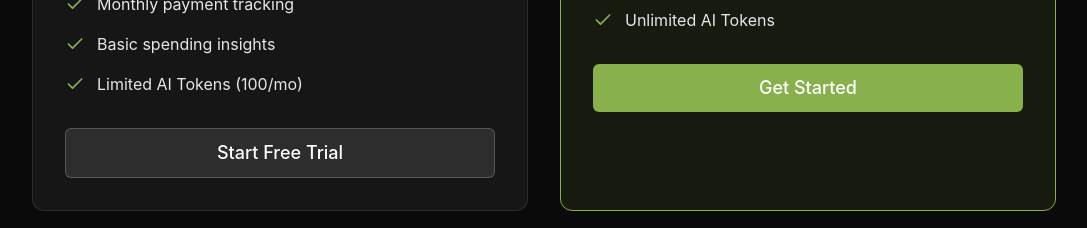
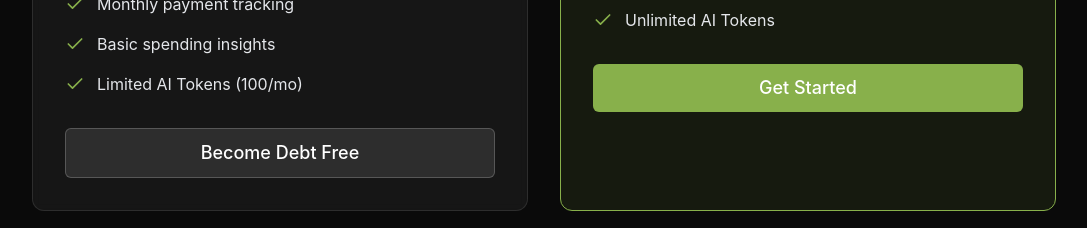
Before and after one commit to Raynergy-svg/project, a React (Vite) app: page / in a window 1280 px wide. Shown: the part 4000-4228 px from the top of the page, without its empty margins (96-1183 px from the left). Built offline with nearby package versions, Linux system fonts and the light colour scheme.

Commit message:
refactor: Update CTA text to emphasize debt freedom across components
- Change "Start Free Trial" to "Become Debt Free" in Pricing, Landing, and SignUp components
- Align button text to reinforce product's core value proposition

```diff
--- a/src/components/landing/Pricing.tsx
+++ b/src/components/landing/Pricing.tsx
@@ -106,7 +106,7 @@ export default function Pricing({ onGetStarted }: PricingProps) {
                   : 'bg-white/10 hover:bg-white/20 text-white border border-white/20'
               }`}
             >
-              {tier.id === 'basic' ? 'Start Free Trial' : 'Get Started'}
+              {tier.id === 'basic' ? 'Become Debt Free' : 'Get Started'}
             </Button>
           </motion.div>
         ))}
--- a/src/pages/Landing.tsx
+++ b/src/pages/Landing.tsx
@@ -94,7 +94,7 @@ const Pricing = lazy(() => {
                     onClick={() => onGetStarted('basic')}
                     className="w-full bg-gradient-to-r from-[#88B04B] to-[#6A9A2D] text-white py-3 rounded-lg"
                   >
-                    Start Free Trial
+                    Become Debt Free
                   </Button>
                 </motion.div>
                 <motion.div
--- a/src/pages/SignUp.tsx
+++ b/src/pages/SignUp.tsx
@@ -421,7 +421,7 @@ export default function SignUp() {
                   </>
                 ) : (
                   <>
-                    Start Free Trial
+                    Become Debt Free
                     <ArrowRight size={16} />
                   </>
                 )}
```
